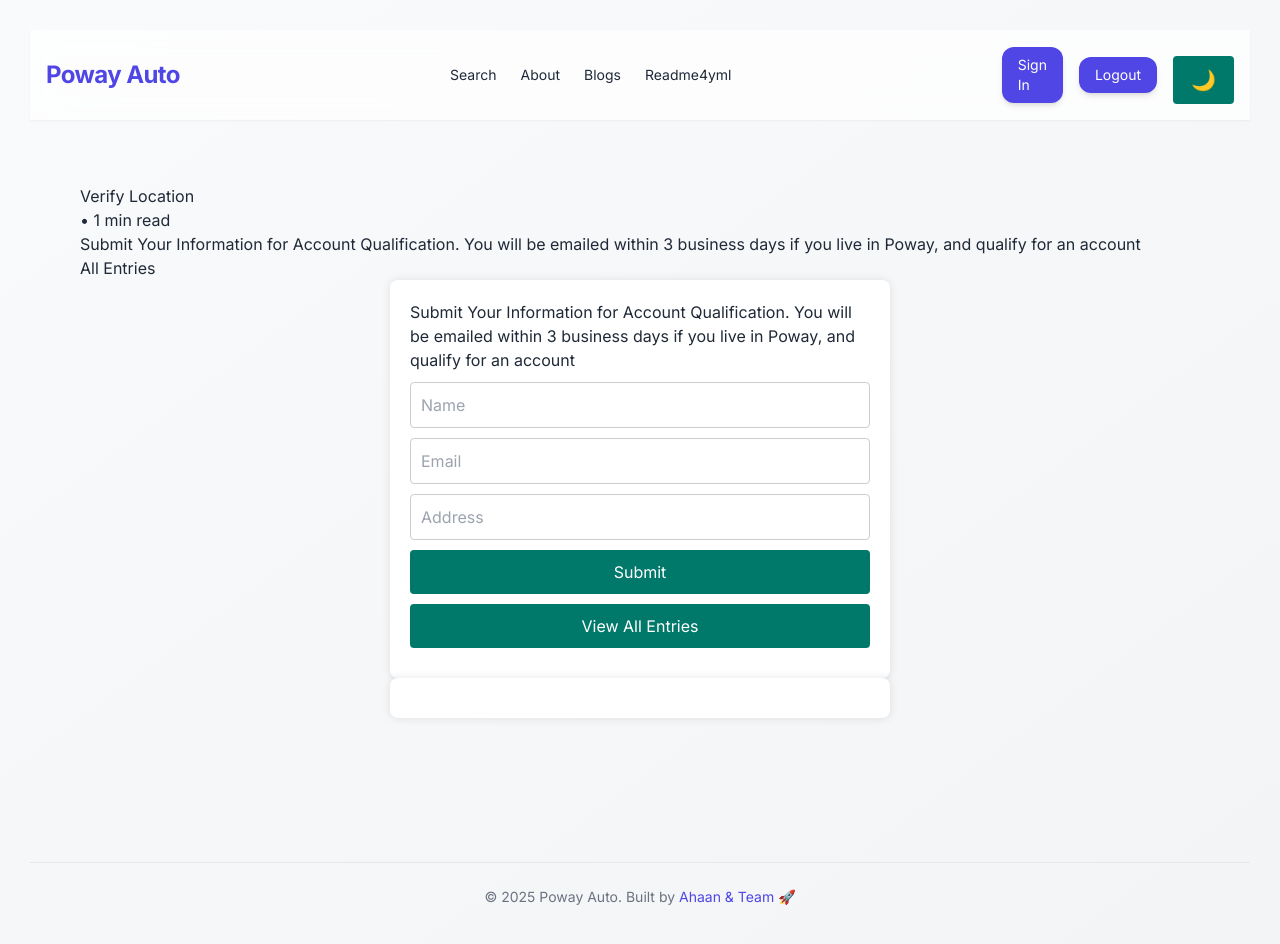
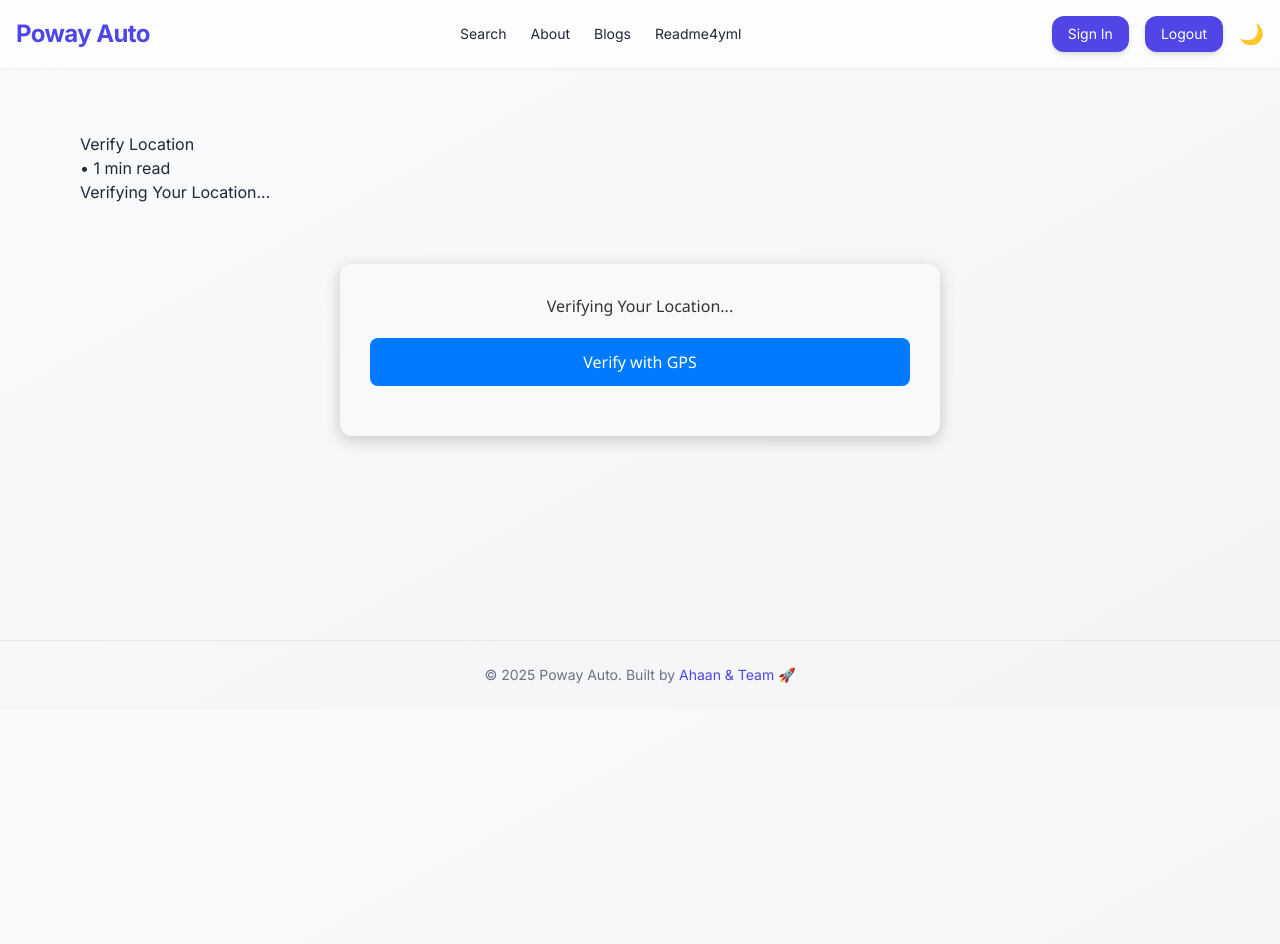
Before and after one commit to Ahaanv19/Poway_Auto_Frontend, a Jekyll site: the page built from navigation/verify.html, in a window 1280 px wide and 961 px high. Shown: the top 944 px of the window. Built offline with Jekyll 4.4.1, drawn with Linux system fonts in a browser that asks for light colours; nearby versions of some CDN libraries; a script that is not in the unit is left out.

```diff
--- a/navigation/verify.html
+++ b/navigation/verify.html
@@ -6,144 +6,90 @@ permalink: /verify/
 nav: true
 ---
 
-<html lang="en">
 <head>
-  <meta charset="UTF-8">
-  <title>Submit Info</title>
   <style>
-    body {
-      font-family: Arial, sans-serif;
-      background: #f5f5f5;
+    .verify-container {
+      max-width: 600px;
+      margin: 60px auto;
+      background: #f8f9fa;
       padding: 30px;
+      border-radius: 12px;
+      box-shadow: 0 4px 16px rgba(0, 0, 0, 0.2);
+      font-family: 'Segoe UI', Tahoma, Geneva, Verdana, sans-serif;
     }
 
-    form, .entries-container {
-      background: #fff;
-      padding: 20px;
-      border-radius: 8px;
-      box-shadow: 0 0 10px rgba(0,0,0,0.1);
-      max-width: 500px;
-      margin: auto;
+    .verify-container h2 {
+      text-align: center;
+      color: #333;
     }
 
-    input, button {
-      display: block;
+    .verify-container button {
+      margin-top: 20px;
+      padding: 12px 20px;
+      background-color: #007bff;
+      color: white;
+      border: none;
+      border-radius: 8px;
+      font-size: 16px;
+      cursor: pointer;
       width: 100%;
-      margin-top: 10px;
-      padding: 10px;
-      font-size: 16px;
-      border-radius: 4px;
-      border: 1px solid #ccc;
     }
 
-    button {
-      background-color: #00796b;
-      color: white;
-      border: none;
-      cursor: pointer;
+    .verify-container button:hover {
+      background-color: #0056b3;
     }
 
-    button:hover {
-      background-color: #005b4f;
-    }
-
-    .entry {
-      margin-top: 10px;
-      padding: 10px;
-      background: #f0f0f0;
-      border-left: 4px solid #00796b;
-    }
-
-    #message {
-      color: red;
-      margin-top: 10px;
+    .result {
+      margin-top: 20px;
+      font-size: 18px;
+      text-align: center;
     }
   </style>
 </head>
+
 <body>
+  <div class="verify-container">
+    <h2>Verifying Your Location...</h2>
+    <button onclick="getLocation()">Verify with GPS</button>
+    <div class="result" id="result"></div>
+  </div>
 
-  <form id="entryForm">
-    <h2>Submit Your Information for Account Qualification. You will be emailed within 3 business days if you live in Poway, and qualify for an account</h2>
+  <script>
+    function getLocation() {
+      const resultDiv = document.getElementById('result');
+      resultDiv.innerHTML = "🔍 Getting your location...";
 
-    <input type="text" id="name" placeholder="Name" required>
-    <input type="email" id="email" placeholder="Email" required>
-    <input type="text" id="address" placeholder="Address" required>
-
-    <button type="submit">Submit</button>
-    <button type="button" id="viewEntries">View All Entries</button>
-
-    <div id="message"></div>
-  </form>
-
-  <div class="entries-container" id="entries"></div>
-
-  <script type="module">
-    const API_BASE = 'https://autonomous.stu.nighthawkcodingsociety.com/api';
-
-    const fetchOptions = {
-      method: 'GET',
-      mode: 'cors',
-      cache: 'default',
-      credentials: 'include',
-      headers: {
-        'Content-Type': 'application/json'
-      }
-    };
-
-    const form = document.getElementById('entryForm');
-    const entries = document.getElementById('entries');
-    const viewEntriesBtn = document.getElementById('viewEntries');
-    const message = document.getElementById('message');
-
-    // Submit form
-    form.addEventListener('submit', async (e) => {
-      e.preventDefault();
-
-      const name = document.getElementById('name').value;
-      const email = document.getElementById('email').value;
-      const address = document.getElementById('address').value;
-
-      const res = await fetch(`${API_BASE}/entries`, {
-        ...fetchOptions,
-        method: 'POST',
-        body: JSON.stringify({ name, email, address })
-      });
-
-      const data = await res.json();
-      if (!res.ok) {
-        message.textContent = data.error || 'Failed to submit entry.';
-      } else {
-        message.textContent = 'Entry submitted successfully!';
-        form.reset();
-      }
-    });
-
-    // Public View
-    viewEntriesBtn.addEventListener('click', async () => {
-      entries.innerHTML = '';
-      message.textContent = '';
-
-      const res = await fetch(`${API_BASE}/entries`, fetchOptions);
-      const data = await res.json();
-
-      if (!res.ok) {
-        message.textContent = data.error || 'Unable to fetch entries.';
+      if (!navigator.geolocation) {
+        resultDiv.innerHTML = "Geolocation is not supported by your browser.";
         return;
       }
 
-      if (!data.length) {
-        entries.innerHTML = '<p>No entries found.</p>';
-        return;
-      }
+      navigator.geolocation.getCurrentPosition(async (position) => {
+        const latitude = position.coords.latitude;
+        const longitude = position.coords.longitude;
 
-      entries.innerHTML = '<h3>All Entries</h3>';
-      data.forEach(entry => {
-        const div = document.createElement('div');
-        div.className = 'entry';
-        div.innerHTML = `<strong>${entry.name}</strong><br>${entry.email}<br>${entry.address}`;
-        entries.appendChild(div);
+        try {
+          const response = await fetch('/api/verify_location', {
+            method: 'POST',
+            headers: { 'Content-Type': 'application/json' },
+            body: JSON.stringify({ latitude, longitude })
+          });
+
+          const data = await response.json();
+
+          if (data.valid) {
+            resultDiv.innerHTML = `<span style="color: green;">✅ ${data.message}</span><br>Access granted. <a href="/login/">Go to login</a>`;
+          } else {
+            resultDiv.innerHTML = `<span style="color: red;">❌ ${data.message}</span>`;
+          }
+
+        } catch (err) {
+          resultDiv.innerHTML = `<span style="color: red;">Error verifying location.</span>`;
+        }
+
+      }, () => {
+        resultDiv.innerHTML = "❌ Unable to retrieve your location.";
       });
-    });
+    }
   </script>
 </body>
-</html>
```
